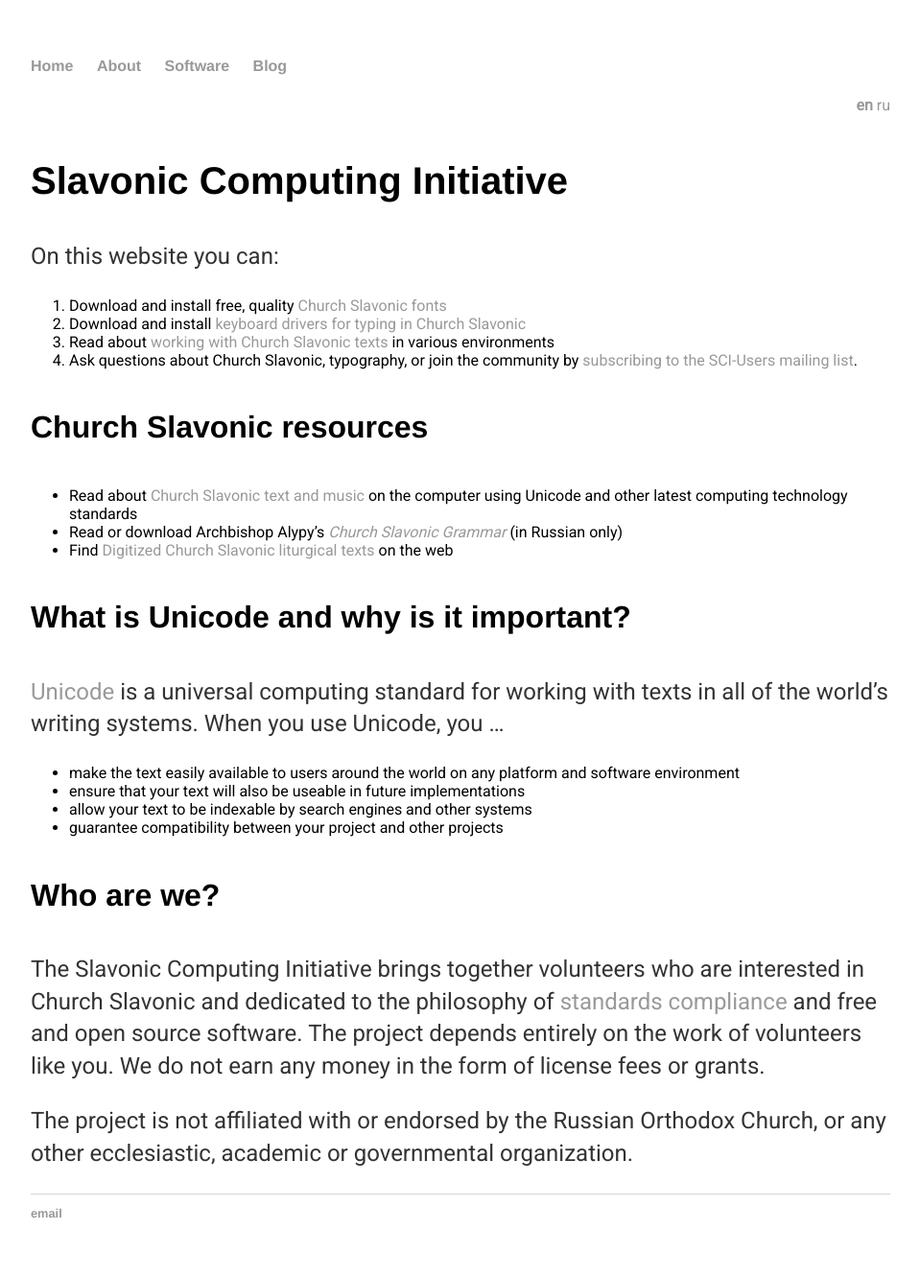
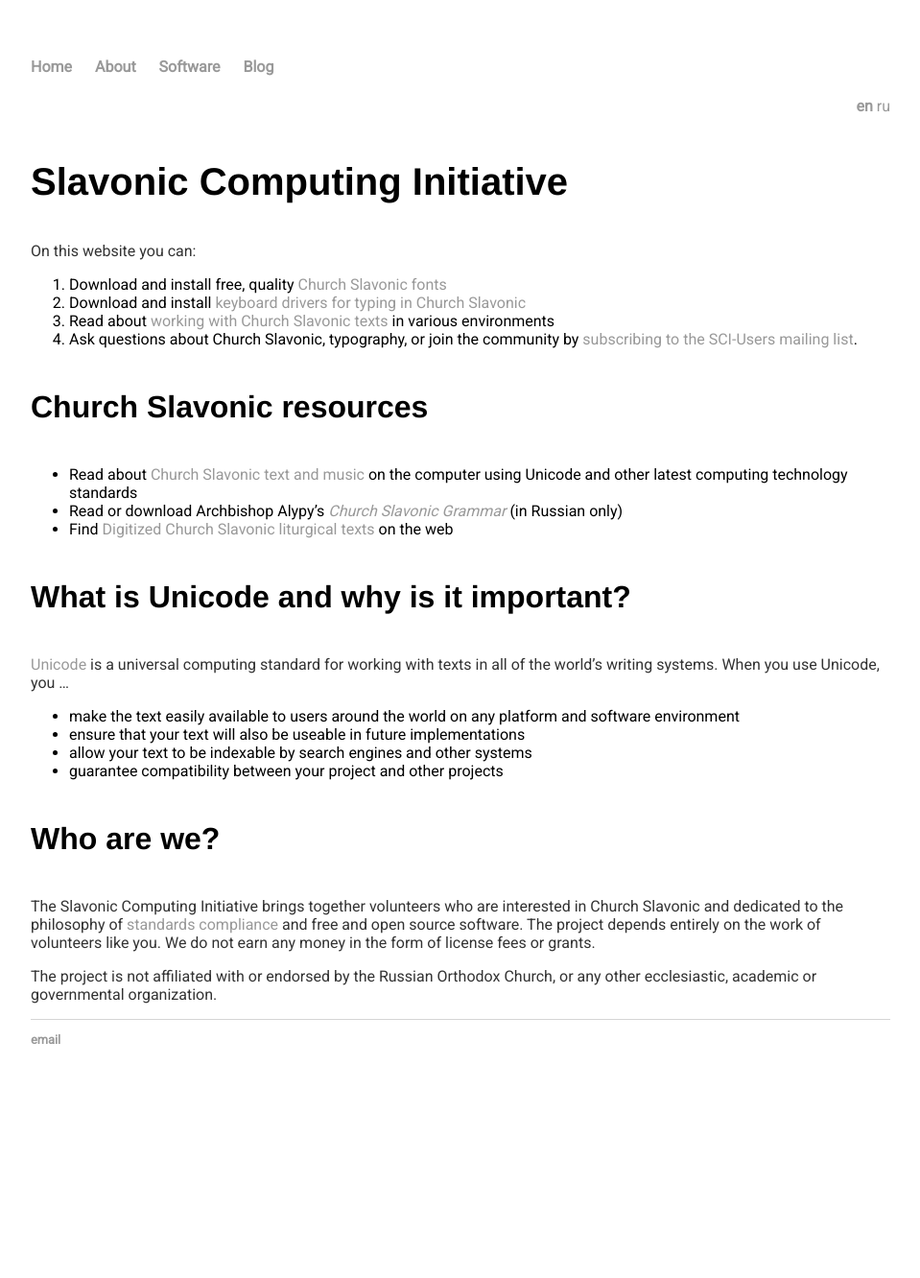
Before and after one commit to slavonic/slavonic.github.io, a Jekyll site: the page built from index.md, in a window 1280 px wide. Shown: the whole page at 96% size, without its empty margins (160-1119 px from the left). Built offline with Jekyll 4.4.1, drawn with Linux system fonts in a browser that asks for light colours; our own code applies the rules of GitHub Pages for plain Markdown files; after the commit the page ends 1151 px from its top, so only the background shows below that.

Commit message:
Update style.css

```diff
--- a/css/style.css
+++ b/css/style.css
@@ -4,7 +4,6 @@ body {
     font-family: 'Roboto', sans-serif;
 }
 nav ul, footer ul {
-    font-family:'Helvetica', 'Arial', 'Sans-Serif';
     padding: 0px;
     list-style: none;
     font-weight: bold;
@@ -33,8 +32,6 @@ h4 {
     font-family:'Helvetica', 'Arial', 'Sans-Serif';
 }
 p {
-    font-size: 1.5em;
-    line-height: 1.4em;
     color: #333;
 }
 footer {
```
